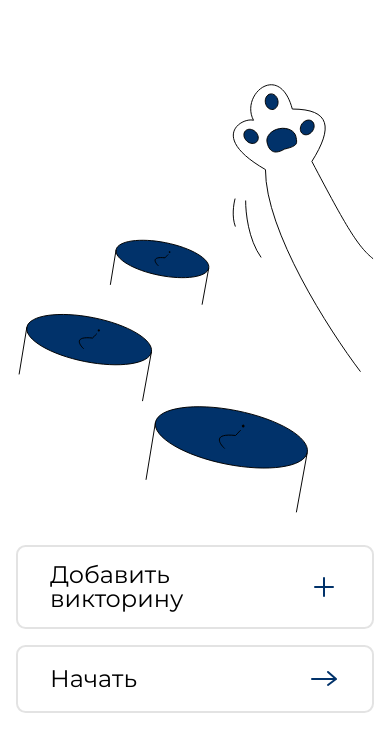
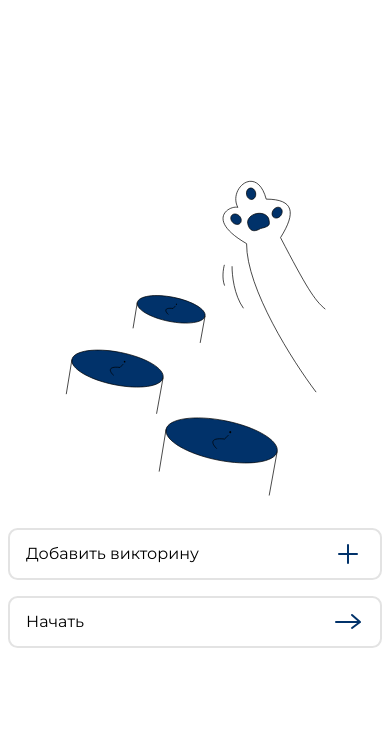
Before and after one commit to ShebalkovD/quiz, a React (Vite) app: page / in a window 390 px wide. Shown: the top 752 px of the page. Built offline with nearby package versions, Linux system fonts and the light colour scheme.

Commit message:
Адаптив

```diff
--- a/src/components/CreateForm/CreateForm.module.css
+++ b/src/components/CreateForm/CreateForm.module.css
@@ -1,9 +1,9 @@
 .wrapper {
     margin-top: 0.5rem;
     display: flex;
+    width: 100%;
     align-items: end;
     justify-content: start;
-
     gap: 1rem;
 }
 
@@ -18,8 +18,24 @@
 
 .form {
     background-color: rgb(249, 249, 249);
-    padding: 2rem;
+    padding: 0.5rem;
     border-radius: 1rem;
     margin-top: 2rem;
     margin-bottom: 4rem;
 }
+
+@media(max-width: 768px) {
+    .form {
+        border-radius: 0;
+        position: absolute;
+        top: 0;
+        left: 0;
+        width: 100%;
+        height: 100vh;
+        margin: 0;
+        display: flex;
+        flex-direction: column;
+        justify-content: center;
+        align-items: start;
+    }
+}
--- a/src/components/Input/Input.module.css
+++ b/src/components/Input/Input.module.css
@@ -31,3 +31,13 @@
 .filled {
     border-color: #01326a;
 }
+
+@media (max-width: 768px) {
+    .input {
+        min-width:auto
+    }
+
+    .labelwrapper {
+        width: 100%;
+    }
+}
--- a/src/components/RadioInput/RadioInput.module.css
+++ b/src/components/RadioInput/RadioInput.module.css
@@ -6,6 +6,7 @@
 
     border: 1px solid rgb(227, 227, 227);
     transition: 0.2s background-color linear;
+    flex-shrink: 0;
 
     transform: translateY(-0.5rem);
 }
--- a/src/index.css
+++ b/src/index.css
@@ -54,3 +54,10 @@ body {
         transform: none;
     }
 }
+
+
+@media (max-width: 768px) {
+    .container {
+        padding: 0.5rem;
+    }
+}
--- a/src/pages/CreateScreen/CreateScreen.module.css
+++ b/src/pages/CreateScreen/CreateScreen.module.css
@@ -21,6 +21,8 @@
     align-items: end;
     justify-content: space-between;
     margin-bottom: 2rem;
+    flex-wrap: wrap;
+    row-gap: 4rem;
 }
 
 .list {
@@ -83,3 +85,9 @@
     align-items: center;
     gap: 0.5rem;
 }
+
+@media (max-width: 768px) {
+    .title {
+        margin-bottom: 2rem;
+    }
+}
--- a/src/pages/StartScreen/StartScreen.module.css
+++ b/src/pages/StartScreen/StartScreen.module.css
@@ -2,7 +2,6 @@
     display: flex;
     align-items: center;
     justify-content: space-between;
-    flex-wrap: wrap-reverse;
 
     max-width: 1200px;
     width: 100%;
@@ -18,12 +17,12 @@
     justify-content: space-between;
     align-items: center;
     text-decoration: none;
-    padding: 1rem 2rem;
+    padding: 1em 2em;
     border: 2px solid rgb(227, 227, 227);
 
     width: 100%;
-    font-size: 1.5rem;
-    line-height: 1.5rem;
+    font-size: 1.2rem;
+    line-height: 1.2rem;
 
     margin-bottom: 1rem;
     border-radius: 0.6rem;
@@ -41,7 +40,27 @@
 }
 
 .img {
-    width: 100%;
-    max-width: 40rem;
+    width: 30%;
+    /* max-width: 40rem; */
     transform: translateY(-2rem);
 }
+
+@media(max-width: 768px) {
+    .container {
+        flex-direction: column-reverse;
+        justify-content: center;
+    }
+    .img {
+        width: 70%;
+        transform: none;
+        margin-bottom: 2rem;
+    }
+    .btn {
+        font-size: 1rem;
+        line-height: 1rem;
+        padding: 0.5rem 1rem;
+    }
+    .btn img {
+        display: block;
+    }
+}
```
